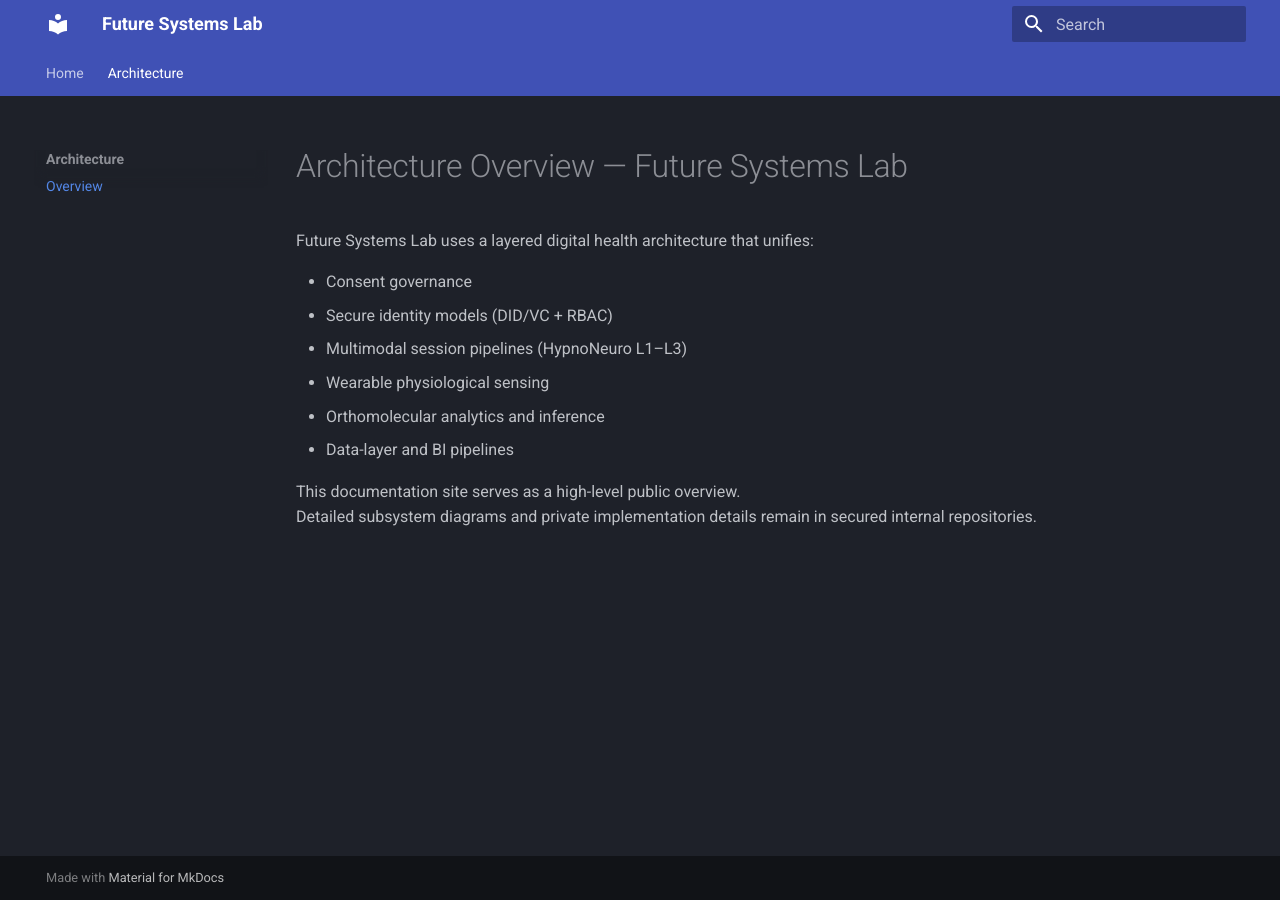
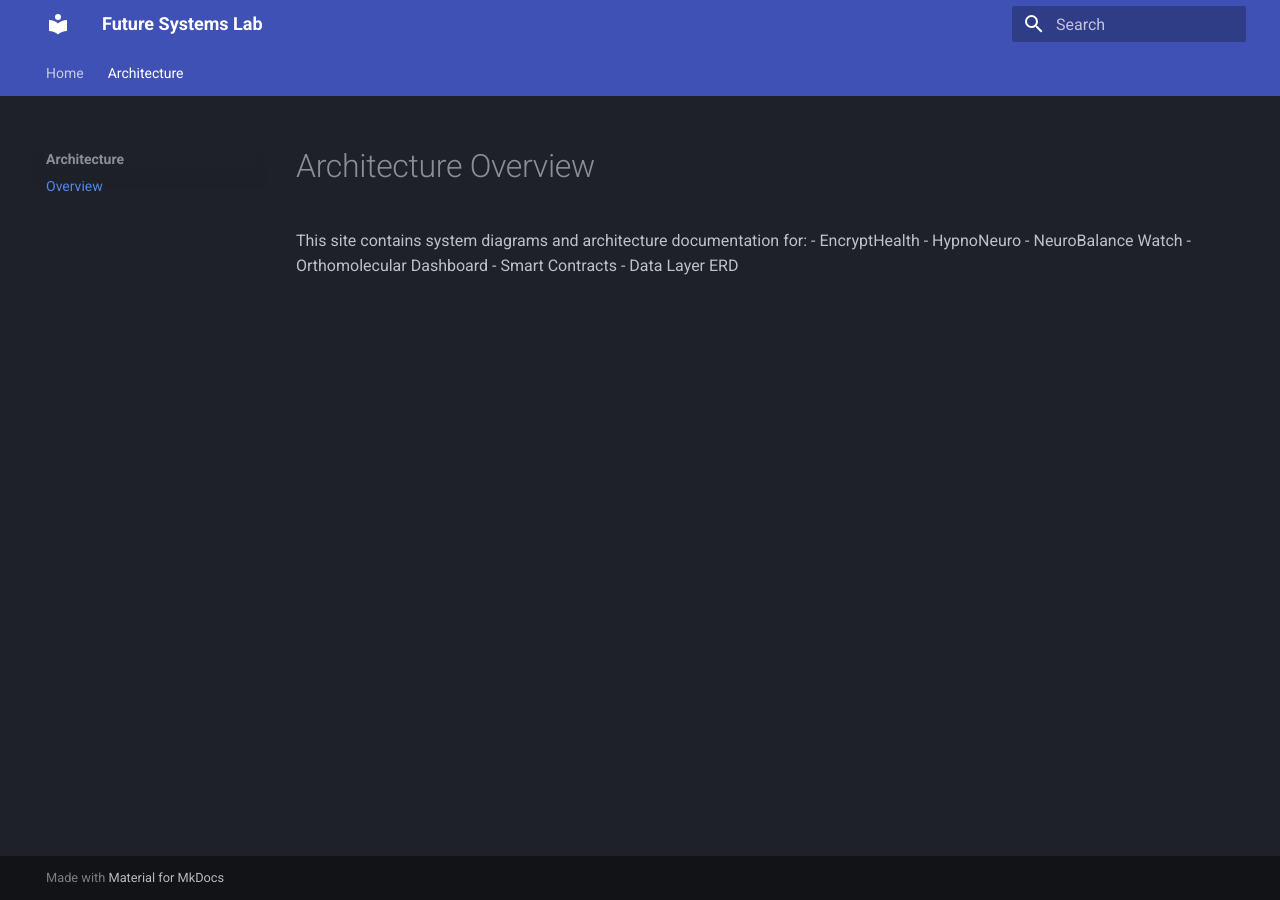
Before and after one commit to Future-Systems-Lab/future-systems-lab.github.io, an MkDocs documentation site: the page built from docs/architecture/overview.md, in a window 1280 px wide. Built offline with MkDocs 1.6.1 and Material for MkDocs 9.7.7, drawn with Linux system fonts in a browser that asks for light colours.

Commit message:
Add initial mkdocs documentation

```diff
--- a/docs/architecture/overview.md
+++ b/docs/architecture/overview.md
@@ -1,13 +1,9 @@
-# Architecture Overview — Future Systems Lab
+# Architecture Overview
 
-Future Systems Lab uses a layered digital health architecture that unifies:
-
-- Consent governance
-- Secure identity models (DID/VC + RBAC)
-- Multimodal session pipelines (HypnoNeuro L1–L3)
-- Wearable physiological sensing
-- Orthomolecular analytics and inference
-- Data-layer and BI pipelines
-
-This documentation site serves as a high-level public overview.
-Detailed subsystem diagrams and private implementation details remain in secured internal repositories.
+This site contains system diagrams and architecture documentation for:
+- EncryptHealth
+- HypnoNeuro
+- NeuroBalance Watch
+- Orthomolecular Dashboard
+- Smart Contracts
+- Data Layer ERD
```
Also changed, not shown: docs/index.md (+2 -12 lines).
